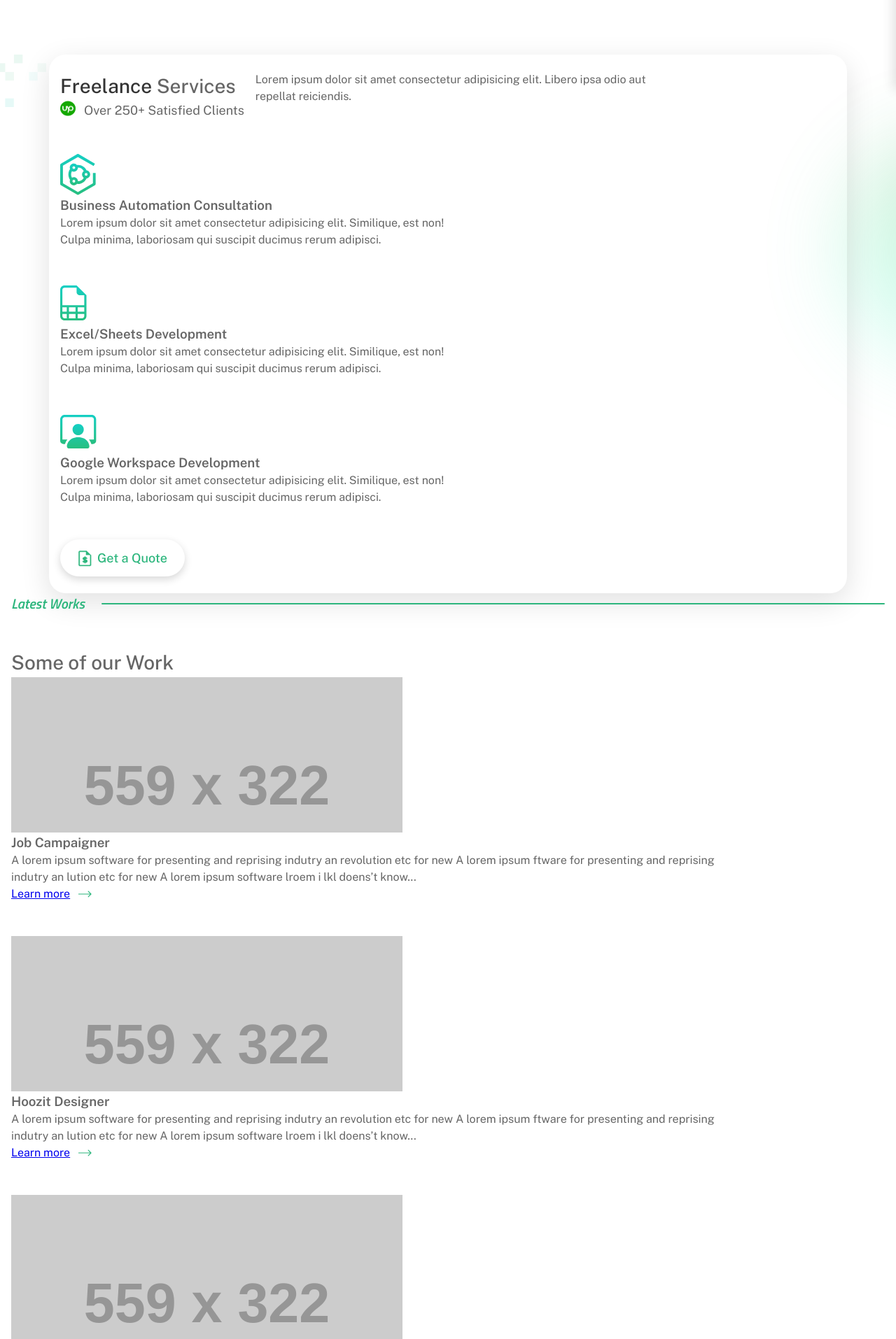
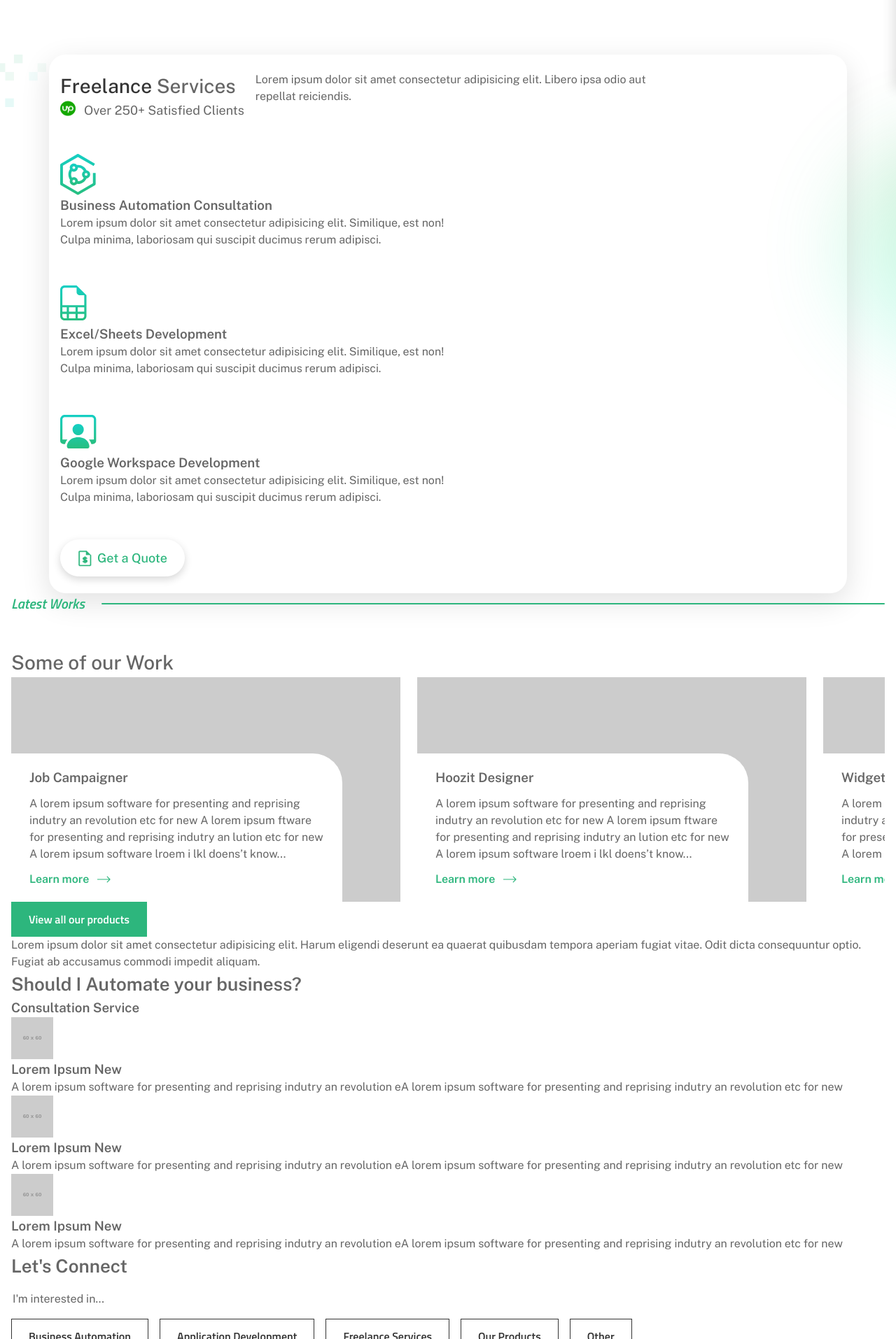
Before and after one commit to rshageer/rshageer.github.io, a Jekyll site: the page built from index.md, in a window 1280 px wide. Shown: the part 772-2686 px from the top of the page at 70% size. Built offline with Jekyll 4.4.1, drawn with Linux system fonts in a browser that asks for light colours.

Commit message:
Updated home card design

```diff
--- a/_includes/home_products.html
+++ b/_includes/home_products.html
@@ -3,7 +3,7 @@
     <h3>Latest Works</h3>
     <h2 id="productsHeading">Some of our Work</h2>
   </header>
-  <section aria-labelledby="productsHeading" class="home-products__list | flow">
+  <section aria-labelledby="productsHeading" class="home-products__list">
     {% for product in site.products%}
     <article aria-label="{{ product.title }} Information Card" class="home-products__card">
       <img src="{{ product.img }}" alt="{{ product.imgAlt }}">
--- a/_sass/_globals.scss
+++ b/_sass/_globals.scss
@@ -24,3 +24,12 @@ h2{
 :focus{
     outline: 1px dashed var(--clr-primary-500);
 }
+
+a {
+  text-decoration: none;
+  color: var(--clr-primary-400);
+  font-weight: 600;
+  &:hover{
+    color: var(--clr-primary-500);
+  }
+}
--- a/_sass/blocks/_home-products.scss
+++ b/_sass/blocks/_home-products.scss
@@ -1,18 +1,57 @@
 .home-products{
+
   &__list{
     --flow-space: 3rem;
   }
 }
 
+.home-products__list{
+  display: flex;
+  flex-direction: row;
+  gap: 1.5em;
+  overflow: scroll;
+
+  &::-webkit-scrollbar {
+    display: none;
+  }
+
+  -ms-overflow-style: none;
+  scrollbar-width: none;
+}
+
 .home-products__card {
   position: relative;
+  width: 95%;
+  min-width: 322px;
+  min-height: 266px;
+  max-width: 556px;
+  max-height: 322px;
+
+  overflow: hidden;
+  flex-shrink: 0;
+
+
+  & > img {
+    object-fit: cover;
+    width: 100%;
+    height: 100%;
+  }
+
   & > section {
+    width: 85%;
+    max-height: 90%;
+    padding-inline: 1.625rem ;
+    padding-block: 1.25rem;
+    border-top-right-radius: 2.625rem;
+
     position: absolute;
-    width: 85%;
-    border-top-right-radius: 2.625rem;
     z-index: 2;
     bottom: 0;
     left: 0;
     background-color: white;
+
+    & > p {
+      padding-block: .75rem;
+    }
   }
 }
```
